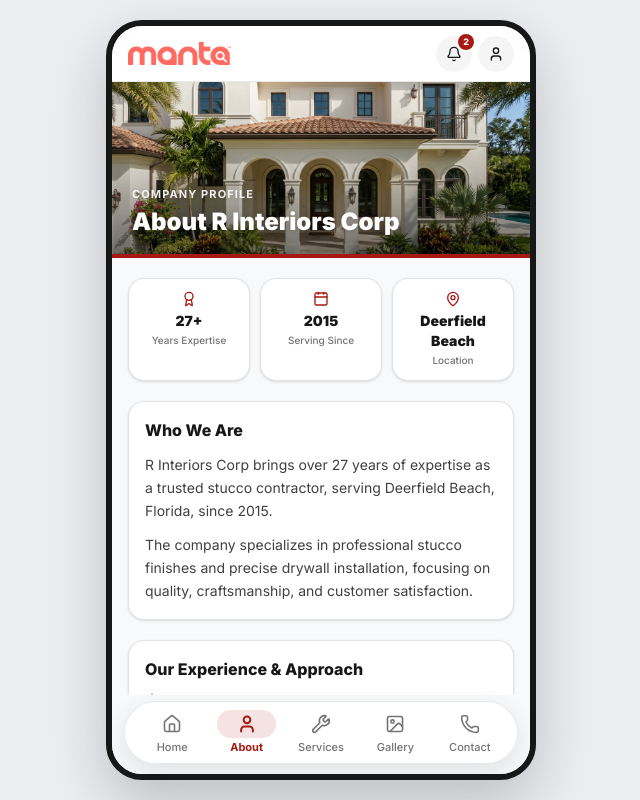
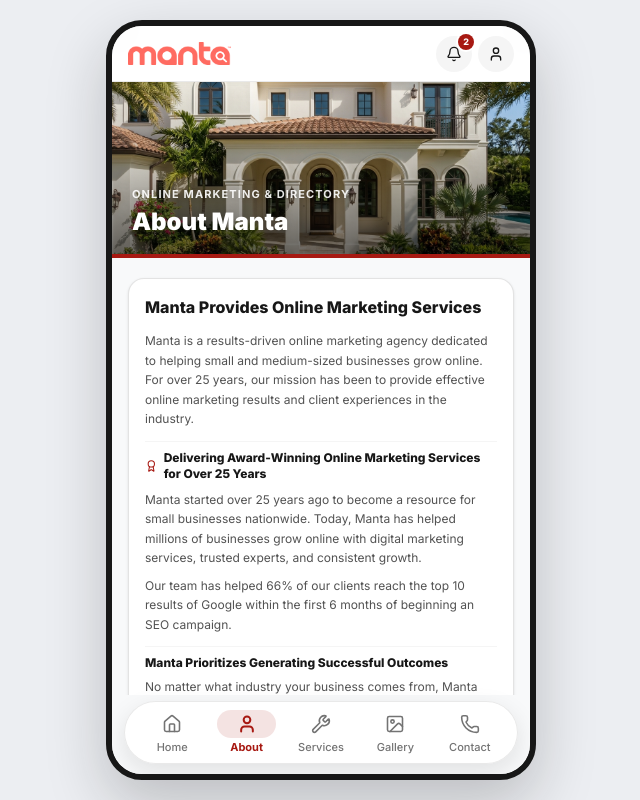
Before and after one commit to Chandan-rajbhar/R-Interiors-Corp-App, a React (Vite) app: page /about in a window 1280 px wide. Shown: the whole page, without its empty margins (319-959 px from the left). Built offline with nearby package versions, Linux system fonts and the light colour scheme.

Commit message:
feat-update ui update

```diff
--- a/src/pages/About.jsx
+++ b/src/pages/About.jsx
@@ -1,18 +1,53 @@
+import { useState } from 'react';
+import { useNavigate } from 'react-router-dom';
 import { motion } from 'framer-motion';
-import { useNavigate } from 'react-router-dom';
-import { Award, Calendar, MapPin, ShieldCheck, ArrowRight, Phone } from 'lucide-react';
+import {
+  CheckCircle2,
+  ArrowRight,
+  Share2,
+  Check,
+  TrendingUp,
+  Award,
+  Target,
+} from 'lucide-react';
 import { AnimatedPage } from '../components/AnimatedPage';
-import { BUSINESS_INFO, COMPANY_VALUES } from '../data/businessData';
 import aboutBannerImg from '../assets/images/stucco-finishing.jpg';
+
+const TOP_BENEFITS = [
+  'Full Digital Marketing suite with data-driven decisions and strategies.',
+  'Industry-leading user experience.',
+  'Custom quote for every product built for the needs of your business.',
+  'Dedicated Customer Success Manager and Digital Marketing Experts to help along the way.',
+  'Customizable reporting through a Member Dashboard to see all products and progress in one place.',
+  'Proprietary SEO technology built to service the needs of your business.',
+];
 
 export function About() {
   const navigate = useNavigate();
+  const [copiedShare, setCopiedShare] = useState(false);
 
-  const stats = [
-    { label: 'Years Expertise', value: BUSINESS_INFO.experienceYears, icon: Award },
-    { label: 'Serving Since', value: BUSINESS_INFO.servingSince, icon: Calendar },
-    { label: 'Location', value: 'Deerfield Beach', icon: MapPin },
-  ];
+  const handleShare = async () => {
+    const shareData = {
+      title: 'About Manta',
+      text: 'Manta Provides Online Marketing Services for Small Businesses.',
+      url: window.location.href,
+    };
+    if (navigator.share) {
+      try {
+        await navigator.share(shareData);
+        return;
+      } catch {
+        // User cancelled share
+      }
+    }
+    try {
+      await navigator.clipboard.writeText(window.location.href);
+      setCopiedShare(true);
+      setTimeout(() => setCopiedShare(false), 2000);
+    } catch {
+      // Ignore clipboard errors
+    }
+  };
 
   return (
     <AnimatedPage>
@@ -20,129 +55,148 @@ export function About() {
       <div className="relative h-44 overflow-hidden">
         <img
           src={aboutBannerImg}
-          alt="R Interiors Corp craftsmanship"
+          alt="About Manta"
           className="w-full h-full object-cover"
         />
-        <div className="absolute inset-0 bg-gradient-to-t from-black/55 via-black/15 to-transparent" />
+        <div className="absolute inset-0 bg-gradient-to-t from-black/60 via-black/20 to-transparent" />
         <div className="absolute bottom-0 left-0 right-0 p-5">
           <span className="text-[11px] font-bold uppercase tracking-widest text-white/90 drop-shadow-sm">
-            Company Profile
+            Online Marketing &amp; Directory
           </span>
           <h1 className="text-2xl font-black text-white mt-0.5 drop-shadow-sm">
-            About R Interiors Corp
+            About Manta
           </h1>
         </div>
         <div className="absolute bottom-0 left-0 right-0 h-1 bg-[#A71912]" />
       </div>
 
       <div className="px-4 py-5 space-y-5">
-        {/* Key Stats */}
-        <div className="grid grid-cols-3 gap-2.5">
-          {stats.map((stat) => {
-            const Icon = stat.icon;
-            return (
-              <div
-                key={stat.label}
-                className="bg-white rounded-2xl p-3 border border-[#C7C7C7]/50 shadow-sm text-center"
-              >
-                <Icon className="w-4 h-4 text-[#A71912] mx-auto mb-1" />
-                <p className="text-sm font-black text-[#171717]">{stat.value}</p>
-                <p className="text-[10px] font-medium text-neutral-500 mt-0.5">{stat.label}</p>
-              </div>
-            );
-          })}
+        {/* Manta Provides Online Marketing Services */}
+        <section className="bg-white rounded-2xl p-4 border border-[#C7C7C7]/50 shadow-sm space-y-3">
+          <h2 className="text-base font-extrabold text-[#171717]">
+            Manta Provides Online Marketing Services
+          </h2>
+          <p className="text-xs text-neutral-600 leading-relaxed">
+            Manta is a results-driven online marketing agency dedicated to helping small and medium-sized businesses grow online. For over 25 years, our mission has been to provide effective online marketing results and client experiences in the industry.
+          </p>
+
+          <div className="pt-2 border-t border-neutral-100 space-y-2">
+            <h3 className="text-xs font-extrabold text-[#171717] flex items-center gap-1.5">
+              <Award className="w-4 h-4 text-[#A71912]" />
+              Delivering Award-Winning Online Marketing Services for Over 25 Years
+            </h3>
+            <p className="text-xs text-neutral-600 leading-relaxed">
+              Manta started over 25 years ago to become a resource for small businesses nationwide. Today, Manta has helped millions of businesses grow online with digital marketing services, trusted experts, and consistent growth.
+            </p>
+            <p className="text-xs text-neutral-600 leading-relaxed">
+              Our team has helped 66% of our clients reach the top 10 results of Google within the first 6 months of beginning an SEO campaign.
+            </p>
           </div>
 
-        {/* Company Introduction */}
-        <section className="bg-white rounded-2xl p-4 border border-[#C7C7C7]/50 shadow-sm space-y-3">
-          <h2 className="text-base font-extrabold text-[#171717]">Who We Are</h2>
-          <p className="text-sm text-neutral-700 leading-relaxed">
-            {BUSINESS_INFO.aboutSummary}
+          <div className="pt-2 border-t border-neutral-100 space-y-1.5">
+            <h3 className="text-xs font-extrabold text-[#171717]">
+              Manta Prioritizes Generating Successful Outcomes
+            </h3>
+            <p className="text-xs text-neutral-600 leading-relaxed">
+              No matter what industry your business comes from, Manta has the experience and expertise to understand and assist your business needs.
             </p>
-          <p className="text-sm text-neutral-700 leading-relaxed">
-            {BUSINESS_INFO.aboutExtended}
-          </p>
-        </section>
-
-        {/* Experience Timeline */}
-        <section className="bg-white rounded-2xl p-4 border border-[#C7C7C7]/50 shadow-sm">
-          <h2 className="text-base font-extrabold text-[#171717] mb-3">
-            Our Experience & Approach
-          </h2>
-          <div className="space-y-4 border-l-2 border-[#A71912]/25 pl-4 ml-1.5">
-            <div className="relative">
-              <span className="absolute -left-[21px] top-1 w-2.5 h-2.5 rounded-full bg-[#A71912]" />
-              <p className="text-xs font-bold text-[#A71912] uppercase tracking-wider">
-                27+ Years of Trade Expertise
-              </p>
-              <p className="mt-1 text-xs text-neutral-600 leading-relaxed">
-                Deep hands-on knowledge in stucco finishing, exterior textures, and interior drywall installation.
-              </p>
-            </div>
-            <div className="relative">
-              <span className="absolute -left-[21px] top-1 w-2.5 h-2.5 rounded-full bg-[#A71912]" />
-              <p className="text-xs font-bold text-[#A71912] uppercase tracking-wider">
-                Serving Since {BUSINESS_INFO.servingSince}
-              </p>
-              <p className="mt-1 text-xs text-neutral-600 leading-relaxed">
-                Established in {BUSINESS_INFO.serviceArea}, delivering reliable weekday service and consistent craftsmanship.
-              </p>
-            </div>
           </div>
         </section>
 
-        {/* Values & Commitment */}
-        <section className="space-y-2.5">
-          <h2 className="text-base font-extrabold text-[#171717] px-1">
-            Our Values & Commitment
+        {/* Top Benefits of Manta */}
+        <section className="bg-white rounded-2xl p-4 border border-[#C7C7C7]/50 shadow-sm space-y-3">
+          <div>
+            <h2 className="text-base font-extrabold text-[#171717] flex items-center gap-1.5">
+              <TrendingUp className="w-4 h-4 text-[#A71912]" />
+              Top Benefits of Manta
             </h2>
-          {COMPANY_VALUES.map((val) => (
-            <div
-              key={val.title}
-              className="bg-white rounded-2xl p-4 border border-[#C7C7C7]/50 shadow-sm flex items-start gap-3"
-            >
-              <div className="w-8 h-8 rounded-xl bg-[#A71912]/10 text-[#A71912] flex items-center justify-center shrink-0 mt-0.5">
-                <ShieldCheck className="w-4 h-4" />
-              </div>
-              <div>
-                <h3 className="text-sm font-bold text-[#171717]">{val.title}</h3>
-                <p className="mt-1 text-xs text-neutral-600 leading-relaxed">
-                  {val.description}
+            <p className="mt-1 text-xs text-neutral-500">
+              30,000+ customers worldwide trust Manta with their digital marketing efforts.
             </p>
           </div>
-            </div>
+
+          <ul className="space-y-2.5">
+            {TOP_BENEFITS.map((benefit) => (
+              <li key={benefit} className="flex items-start gap-2.5">
+                <CheckCircle2 className="w-4 h-4 text-[#A71912] shrink-0 mt-0.5" />
+                <span className="text-xs text-neutral-700 leading-relaxed">
+                  {benefit}
+                </span>
+              </li>
             ))}
+          </ul>
         </section>
 
-        {/* Service Location */}
-        <section className="bg-[#171717] text-white rounded-2xl p-4 shadow-sm">
-          <div className="flex items-start gap-3">
-            <MapPin className="w-5 h-5 text-[#A71912] shrink-0 mt-0.5" />
+        {/* Workplace, Competitive Advantage & Mission */}
+        <section className="bg-white rounded-2xl p-4 border border-[#C7C7C7]/50 shadow-sm space-y-3.5">
           <div>
-              <h2 className="text-sm font-bold">Service Location</h2>
-              <p className="mt-1 text-xs text-neutral-300 leading-relaxed">
-                Based at {BUSINESS_INFO.address.full}, serving {BUSINESS_INFO.serviceArea}.
+            <h2 className="text-xs font-extrabold text-[#171717]">
+              Award-Winning Workplace
+            </h2>
+            <p className="mt-1 text-xs text-neutral-600 leading-relaxed">
+              Ready to make an impact and help small businesses succeed along the way? Our team is dedicated to supporting local businesses every day.
             </p>
           </div>
+
+          <div className="pt-2.5 border-t border-neutral-100">
+            <h2 className="text-xs font-extrabold text-[#171717]">
+              Online Marketing Services Designed to Give Your Business a Competitive Advantage
+            </h2>
+            <p className="mt-1 text-xs text-neutral-600 leading-relaxed">
+              We analyze your business and show you what online marketing services we recommend to grow your revenue—fast, easy, and tailored to your goals.
+            </p>
           </div>
-          <div className="mt-4 flex gap-2.5">
-            <motion.button
-              whileTap={{ scale: 0.97 }}
-              type="button"
-              onClick={() => navigate('/estimate')}
-              className="flex-1 py-2.5 rounded-xl bg-[#A71912] text-white text-xs font-bold flex items-center justify-center gap-1.5 cursor-pointer"
-            >
-              Request Estimate <ArrowRight className="w-3.5 h-3.5" />
-            </motion.button>
-            <motion.a
-              whileTap={{ scale: 0.97 }}
-              href={BUSINESS_INFO.phoneHref}
-              className="py-2.5 px-4 rounded-xl bg-white/10 text-white text-xs font-semibold flex items-center justify-center gap-1.5"
-            >
-              <Phone className="w-3.5 h-3.5" /> Call
-            </motion.a>
+
+          <div className="pt-2.5 border-t border-neutral-100">
+            <h2 className="text-xs font-extrabold text-[#171717] flex items-center gap-1.5">
+              <Target className="w-4 h-4 text-[#A71912]" />
+              Our Mission is to Empower Small Businesses to Achieve Success
+            </h2>
+            <p className="mt-1 text-xs text-neutral-600 leading-relaxed">
+              Millions of unique visitors search our Manta directory every month to find local business needs through our comprehensive database. Business owners can claim and customize their profile page to improve online visibility and marketability.
+            </p>
           </div>
         </section>
+
+        {/* Share & Actions */}
+        <div className="flex flex-col gap-2.5 pt-1">
+          <motion.button
+            whileTap={{ scale: 0.98 }}
+            type="button"
+            onClick={() => navigate('/digital-marketing')}
+            className="w-full py-3.5 px-4 rounded-xl bg-[#A71912] hover:bg-[#87120C] text-white text-xs font-bold flex items-center justify-center gap-2 shadow-md transition-colors cursor-pointer"
+          >
+            Explore Digital Marketing Services
+            <ArrowRight className="w-4 h-4" />
+          </motion.button>
+
+          <div className="grid grid-cols-2 gap-2.5">
+            <button
+              type="button"
+              onClick={() => navigate('/business-listings')}
+              className="py-3 px-4 rounded-xl bg-[#171717] hover:bg-neutral-800 text-white text-xs font-bold flex items-center justify-center gap-1.5 cursor-pointer transition-colors"
+            >
+              Claim My Listing
+            </button>
+            <button
+              type="button"
+              onClick={handleShare}
+              className="py-3 px-4 rounded-xl bg-white border border-[#C7C7C7] text-[#171717] text-xs font-bold flex items-center justify-center gap-1.5 hover:bg-neutral-50 cursor-pointer transition-colors"
+            >
+              {copiedShare ? (
+                <>
+                  <Check className="w-3.5 h-3.5 text-emerald-600" />
+                  Link Copied
+                </>
+              ) : (
+                <>
+                  <Share2 className="w-3.5 h-3.5 text-[#A71912]" />
+                  Share
+                </>
+              )}
+            </button>
+          </div>
+        </div>
       </div>
     </AnimatedPage>
   );
```
Lines whose indentation alone changed are shown as unchanged.
